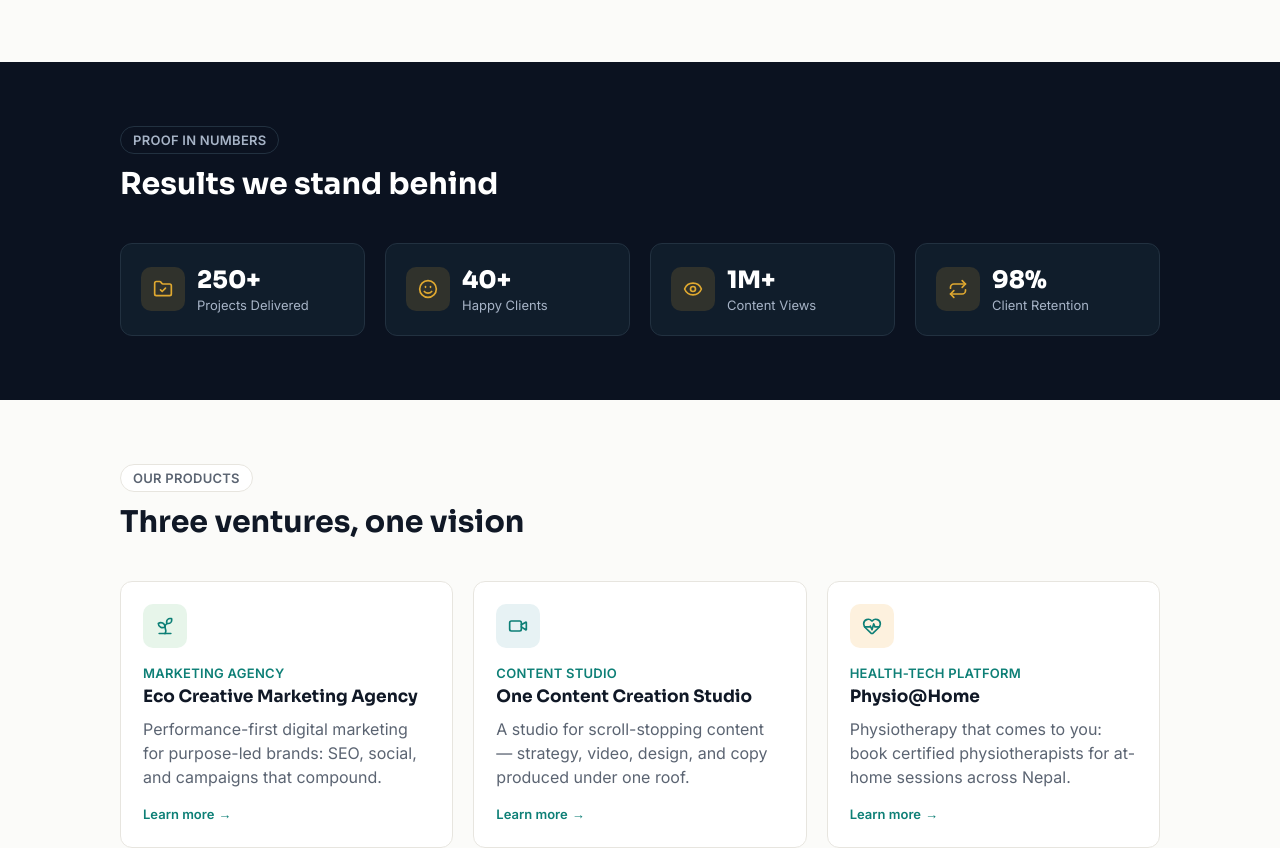
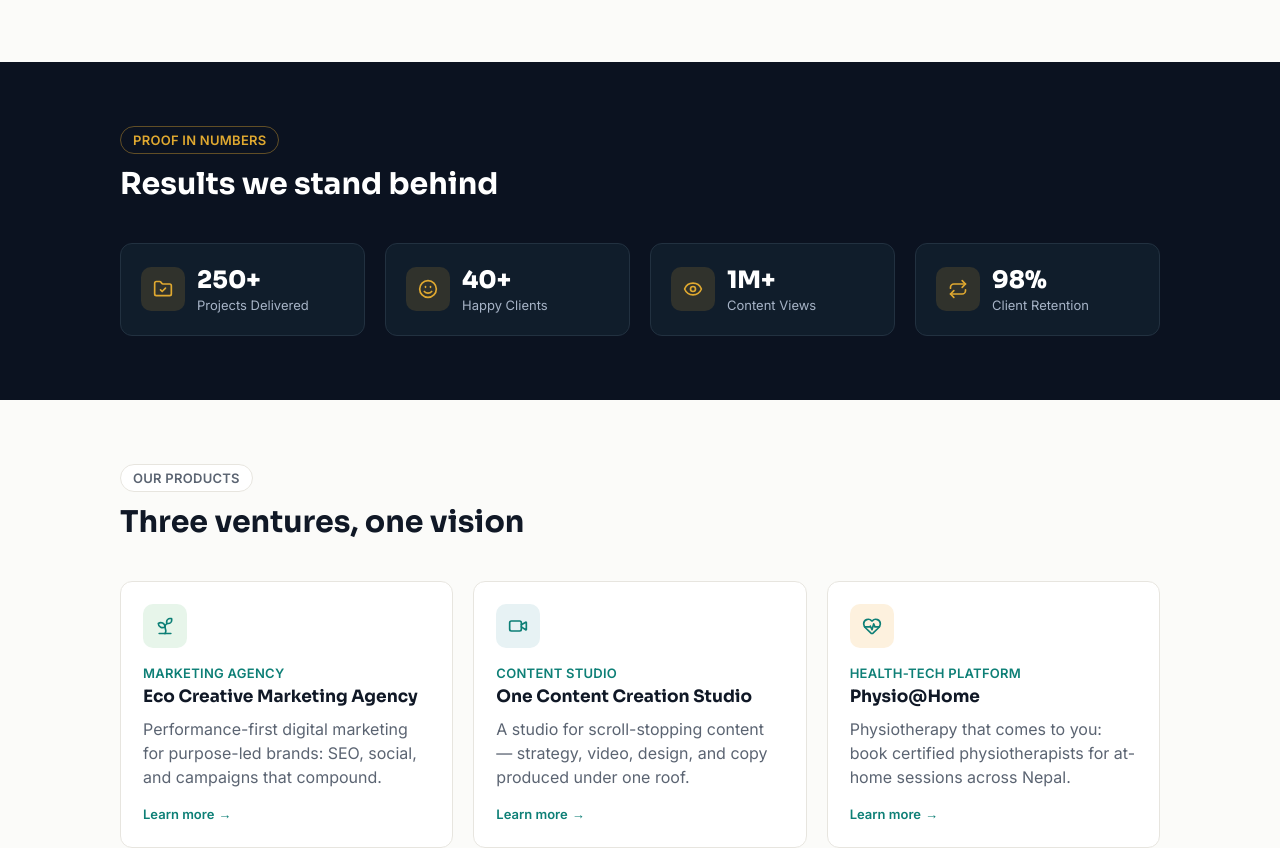
Before and after one commit to dhunganasaroj3/digital-chautari, a Next.js app: page / in a window 1280 px wide. Shown: the part 1693-2541 px from the top of the page. Built offline with nearby package versions, Linux system fonts and the light colour scheme.

Commit message:
fix(theme): dark-section eyebrows render gold per R-004/R-036 (S4.1-fix-2)

```diff
--- a/components/ui/Eyebrow.tsx
+++ b/components/ui/Eyebrow.tsx
@@ -2,17 +2,18 @@
 
 type Props = {
   children: ReactNode;
+  /** Dark/navy context — eyebrow renders in the gold accent (spec R-004/R-036). */
   dark?: boolean;
-  /** "gold" = gold text/border accent for navy sections. */
+  /** "gold" = gold text/border accent; implied by `dark`. */
   tone?: "default" | "gold";
   className?: string;
 };
 
 export function Eyebrow({ children, dark = false, tone = "default", className = "" }: Props) {
   const toneClass =
-    tone === "gold"
+    tone === "gold" || dark
       ? "border-accent-gold/40 text-accent-gold bg-transparent"
-      : `border-border-default ${dark ? "bg-transparent" : "bg-surface-card"} text-text-muted`;
+      : "border-border-default bg-surface-card text-text-muted";
   return (
     <span
       className={`rounded-pill font-body text-eyebrow-lg tracking-eyebrow inline-flex items-center gap-2 border px-3 py-1 font-semibold uppercase ${toneClass} ${className}`}
```
